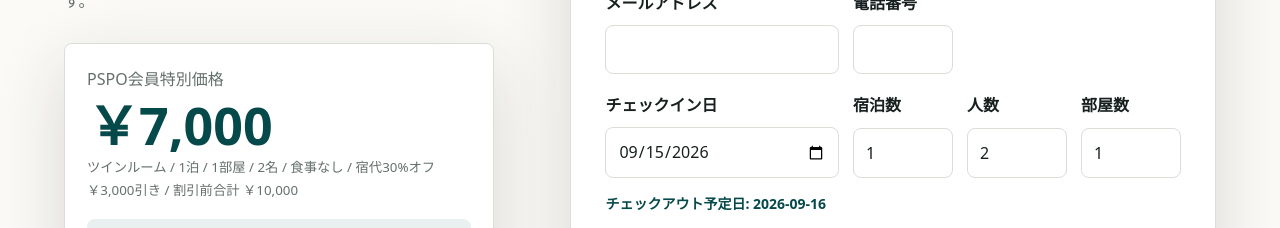
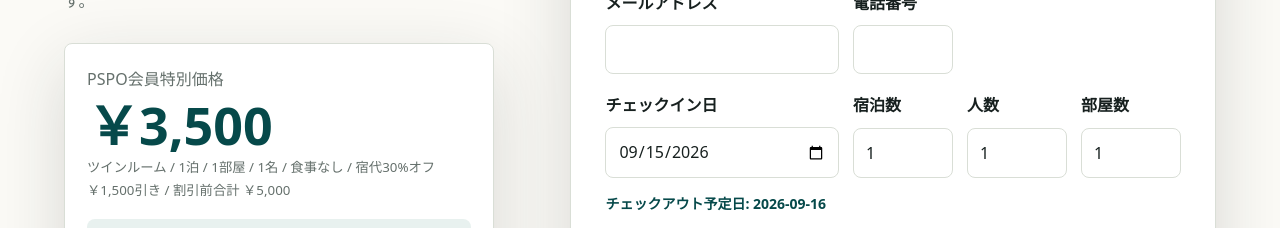
Before and after one commit to pspooffice/bonds-lp, a Next.js app: page / in a window 1280 px wide. Shown: the part 5200-5428 px from the top of the page. Built offline with nearby package versions, Linux system fonts and the light colour scheme.

Commit message:
Set default guests to one

```diff
--- a/app/reservation-page.tsx
+++ b/app/reservation-page.tsx
@@ -171,7 +171,7 @@ export default function ReservationPage() {
   const [phone, setPhone] = useState("");
   const [checkInDate, setCheckInDate] = useState(initialDate);
   const [nights, setNights] = useState(1);
-  const [guests, setGuests] = useState(2);
+  const [guests, setGuests] = useState(1);
   const [roomCount, setRoomCount] = useState(1);
   const [roomId, setRoomId] = useState(CONFIG.rooms[0].id);
   const [breakfast, setBreakfast] = useState(false);
```
